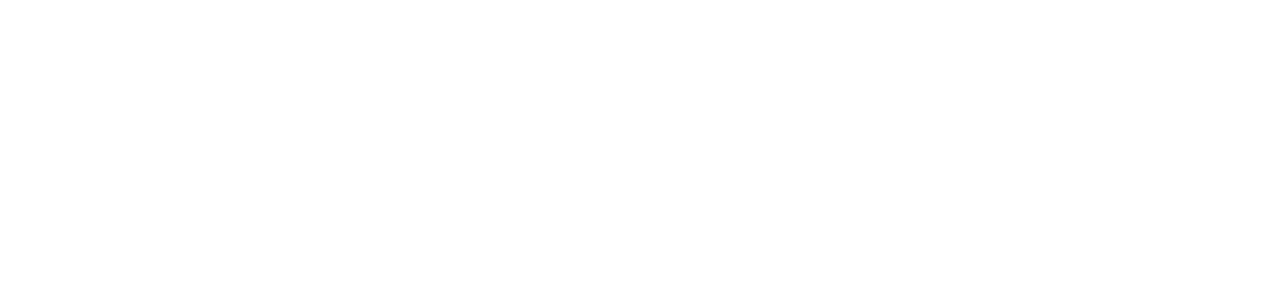
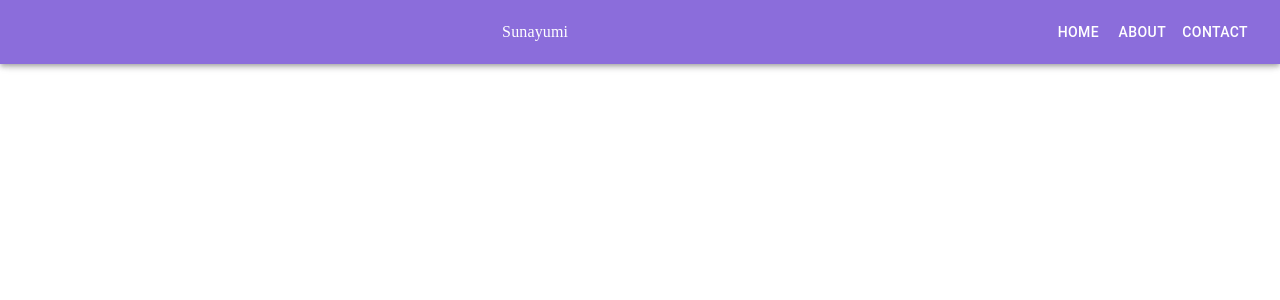
Before and after one commit to SunaAyhan/wallpaper-app-ai, a React (Create React App) app: page /wallpaper-page in a window 1280 px wide. Before the commit this address had no page. Shown: the top 300 px of the page. Built offline with nearby package versions, Linux system fonts and the light colour scheme.

Commit message:
new pages

```diff
--- a/package.json
+++ b/package.json
@@ -12,6 +12,7 @@
     "@testing-library/user-event": "^13.5.0",
     "react": "^18.2.0",
     "react-dom": "^18.2.0",
+    "react-google-font-loader": "^1.1.0",
     "react-router-dom": "^6.14.1",
     "react-scripts": "5.0.1",
     "web-vitals": "^2.1.4"
--- a/src/App.js
+++ b/src/App.js
@@ -2,6 +2,7 @@
 import './App.css';
 import HomePage from './pages/HomePage';
 import { BrowserRouter, Route, Routes } from 'react-router-dom';
+import WallpaperPage from './pages/Wallpaper';
 
 function App() {
   return (
@@ -10,6 +11,7 @@
         <Routes>
 
           <Route path="home" element={<HomePage />} />
+          <Route path="wallpaper-page" element={<WallpaperPage />} />
 
         </Routes>
       </BrowserRouter>
--- a/src/components/AppBar.js
+++ b/src/components/AppBar.js
@@ -52,23 +52,30 @@
             <AppBar style={{
                 backgroundColor: '#8b6ddb'
             }} component="nav">
-                <Toolbar>
+                <Toolbar  >
                     <IconButton
                         color="inherit"
                         aria-label="open drawer"
                         edge="start"
                         onClick={handleDrawerToggle}
-                        sx={{ mr: 2, display: { sm: 'none' } }}
+                        sx={{ display: { sm: 'none' } }}
                     >
                         <MenuIcon />
                     </IconButton>
-                    <Typography
-                        variant="h6"
-                        component="div"
-                        sx={{ flexGrow: 1, display: { xs: 'none', sm: 'block' } }}
-                    >
-                        MUI
+                    <Typography sx={{
+                        fontFamily: 'Gorditas',
+                        justifyContent: 'center',
+                        alignItems: 'center',
+                        display: 'flex',
+                        textAlign: 'center',
+                        fontWeight: 'medium',
+                        flexGrow: 1, // Add this line to make the text center-aligned
+                    }} >
+                        Sunayumi
                     </Typography>
+
+
+
                     <Box sx={{ display: { xs: 'none', sm: 'block' } }}>
                         {navItems.map((item) => (
                             <Button key={item} sx={{ color: '#fff' }}>
--- a/src/components/BottomNavBar.js
+++ b/src/components/BottomNavBar.js
@@ -10,6 +10,7 @@
 import AddCircleIcon from '@mui/icons-material/AddCircle';
 import DiscoverPage from '../pages/Discover';
 import GeneratePage from '../pages/Generate';
+import GoogleFontLoader from 'react-google-font-loader';
 
 export default function FixedBottomNavigation() {
     const [value, setValue] = React.useState(0);
@@ -25,6 +26,16 @@
     return (
         <Box sx={{ pb: 7 }}>
             <CssBaseline />
+            <GoogleFontLoader
+                fonts={[
+                    {
+                        font: 'Gorditas',
+                        weights: [400, '400i'],
+                    },
+
+                ]}
+                subsets={['cyrillic-ext', 'greek']}
+            />
             <Paper sx={{ position: 'fixed', bottom: 0, left: 0, right: 0 }} elevation={3}>
                 <BottomNavigation
                     showLabels
@@ -33,9 +44,14 @@
                         setValue(newValue);
                     }}
                     sx={{
+                        backgroundColor: '#8b6ddb',
                         '& .Mui-selected': {
-                            color: '#8b6ddb', // İkon rengi ve yazı rengi için mor (purple) renk
+                            color: '#ffffff !important',
+                            fontFamily: 'Gorditas',
+                            // İkon rengi ve yazı rengi için mor (purple) renk
                         },
+
+
                     }}
 
                 >
--- a/src/pages/Discover.js
+++ b/src/pages/Discover.js
@@ -1,6 +1,13 @@
 
 import { Box, Grid, Paper } from '@mui/material';
+import { useNavigate } from 'react-router-dom';
 function DiscoverPage() {
+    const navigate = useNavigate();
+
+    const handleWallpaperClick = () => {
+        // Navigate to the wallpaper page
+        navigate('wallpaper-page');
+    };
     const wallpapers = [
         'https://encrypted-tbn0.gstatic.com/images?q=tbn:ANd9GcSmmmKdMXFfF7uR4l9qx5JQVuDcLK9BLOlHDQ&usqp=CAU',
         'https://r1.ilikewallpaper.net/iphone-12-pro-wallpapers/download-144354/honkai-impact-3rd-anime-4k.jpg',
@@ -22,6 +29,7 @@
                                 backgroundSize: 'cover',
                                 backgroundPosition: 'center',
                             }}
+                            onClick={handleWallpaperClick}
                         />
                     </Grid>
                 ))}
--- a/src/pages/Generate.js
+++ b/src/pages/Generate.js
@@ -1,7 +1,20 @@
 
 import React, { useState } from 'react';
 import { TextField, Button, Paper, Typography, Box } from '@mui/material';
+import GoogleFontLoader from 'react-google-font-loader';
+import { Link } from 'react-router-dom';
+import { useNavigate } from 'react-router-dom';
+
+
+
+
 function GeneratePage() {
+    const navigate = useNavigate();
+
+    const handleWallpaperClick = () => {
+        // Navigate to the wallpaper page
+        navigate('wallpaper-page');
+    };
     const [wallpaperProperties, setWallpaperProperties] = useState({
         colorCode: '#8b6ddb',
     });
@@ -16,11 +29,24 @@
             alignItems="center"
             padding={3}
         >
-            <Typography style={{ marginBottom: "2rem", fontWeight: "bold" }} variant="h5" gutterBottom>
+            <GoogleFontLoader
+                fonts={[
+                    {
+                        font: 'Gorditas',
+                        weights: [400, '400i'],
+                    },
+
+                ]}
+                subsets={['cyrillic-ext', 'greek']}
+            />
+            <Typography style={{ marginBottom: "2rem", fontWeight: "bold", fontFamily: 'Gorditas', }} variant="h5" gutterBottom>
                 Generate Anime Girl Wallpaper
             </Typography>
             <Box width="100%" marginBottom={"2rem"}>
                 <TextField
+                    style={{
+                        fontFamily: 'Gorditas',
+                    }}
                     name="Generate Wallpaper"
                     label="Generate Wallpaper"
                     variant="outlined"
@@ -35,21 +61,25 @@
                 style={{
                     backgroundColor: '#8b6ddb',
                     textTransform: 'none',
-                    fontWeight: 'bold',
+
+                    fontFamily: 'Gorditas',
                 }}
             >
                 Generate
             </Button>
             {generatedWallpaper && (
+
                 <Paper
+
                     elevation={3}
                     sx={{
                         backgroundColor: "#8b6ddb",
                         height: 200,
                         width: '100%',
                         marginTop: 3,
-                    }}
+                    }} onClick={handleWallpaperClick}
                 />
+
             )}
         </Box>
     );
--- /dev/null
+++ b/src/pages/Wallpaper.js
@@ -0,0 +1,10 @@
+import DrawerAppBar from "../components/AppBar";
+
+
+function WallpaperPage() {
+    return <div>
+        <DrawerAppBar />
+    </div>
+}
+
+export default WallpaperPage;
```
Also changed, not shown: 1 other file (tests, documents, lock files or other folders).
